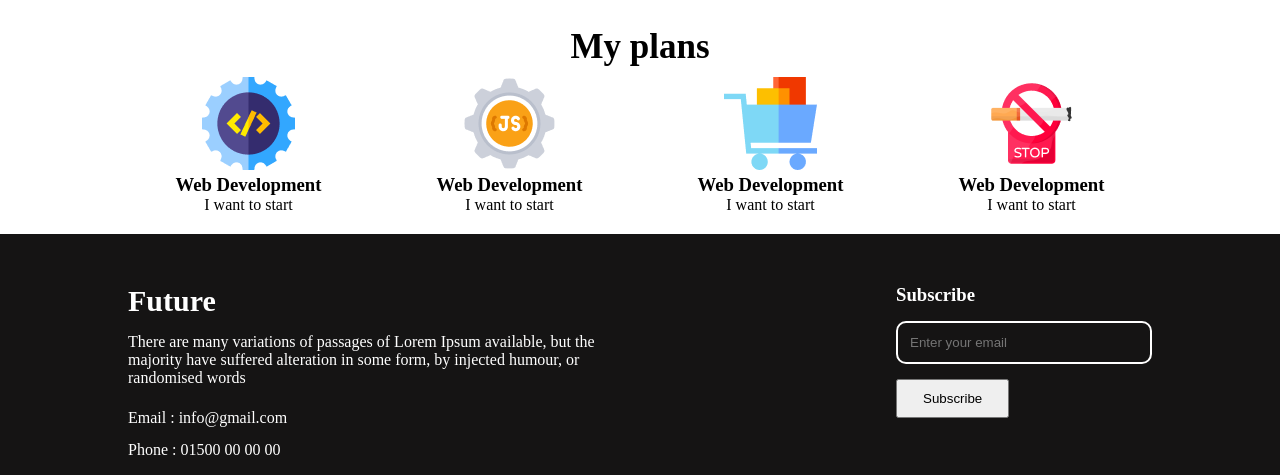
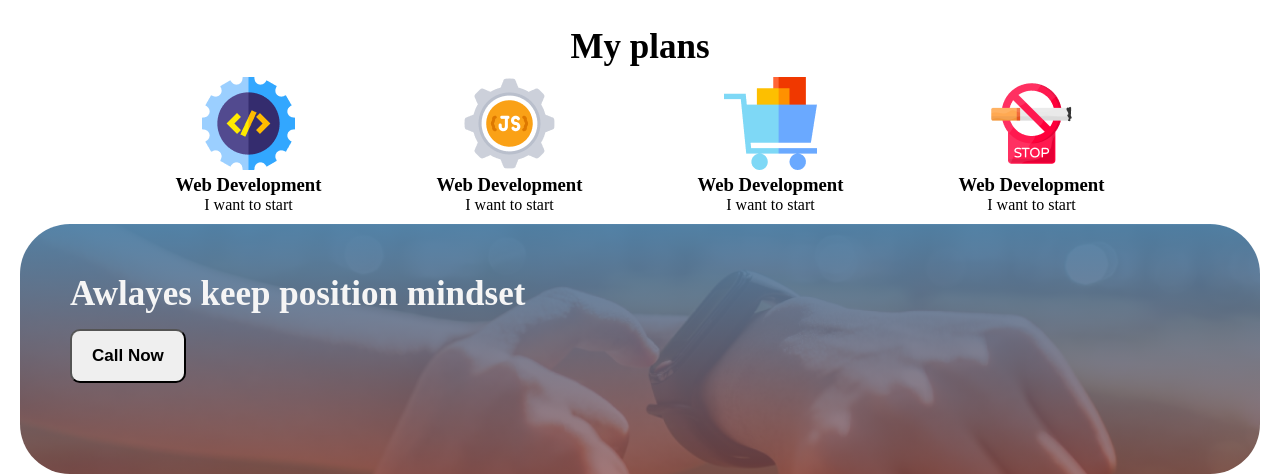
Before and after one commit to Shamimus/professional-website, a plain HTML site: page index.html in a window 1280 px wide. Shown: the part 1378-1853 px from the top of the page. Drawn offline with nearby package versions, Linux system fonts and the light colour scheme.

Commit message:
first commit

```diff
--- a/index.html
+++ b/index.html
@@ -3,7 +3,7 @@
 <head>
     <meta charset="UTF-8">
     <meta name="viewport" content="width=device-width, initial-scale=1.0">
-    <title>Professional website</title>
+    <title>My Professional website</title>
     <link rel="stylesheet" href="style.css">
     <link href='https://unpkg.com/boxicons@2.1.4/css/boxicons.min.css' rel='stylesheet'>
 
@@ -11,7 +11,7 @@
 <body>
     <header>
         <div class="container">
-            <h1>All thinks are possible if you belive</h1>
+            <h1>All Thinks Are Possible If You Belive</h1>
             <p>Lorem ipsum dolor sit amet consectetur adipisicing elit. Ad ipsam harum quo nam, ducimus cupiditate earum a dicta temporibus voluptates!</p>
             <button>Contact Us</button>
         </div>
@@ -66,7 +66,10 @@
 
 
         </section>
-
+        <section class="end">
+            <h2>Awlayes keep position mindset </h2>
+            <button>Call Now</button>
+    </section>
 
     </main>
 
--- a/style.css
+++ b/style.css
@@ -88,8 +88,34 @@ header{
 
    /* end of plans */
 
+.end{
+    background-image: linear-gradient( #5081a7f6,rgba(133, 76, 76, 0.755)), url('image/Rectangle3.png');
+    width: 1240px;
+    margin: auto;
+    background-size: cover;
+    height: 250px;
+    background-repeat: no-repeat;
+    margin: auto;
+    padding: 50px;
+    border-radius: 50px;
+}
+.end h2{
+    color: whitesmoke;
+    font-size: 35px;
+}
+.end button{
+    margin: 15px auto;
+    padding: 15px 20px;
+    font-size: 17px;
+    font-weight: 600;
+    border-radius: 10px;
+}
+.end button:hover{
+    background-color: rgb(91, 122, 59,);
+}
+
    footer{
-    background: #151414;
+    background: black;
     margin-top: 20px;
 }
 
@@ -98,7 +124,7 @@ header{
     margin: auto;
     padding: 50px 0;
     display: flex;
-    gap: 30px;
+    gap: 50px;
     justify-content: space-between;
 }
 .footer-container div h2{
@@ -115,7 +141,8 @@ header{
 }
 .footer-container div ul li{
     color: #fff;
-    line-height: 2;
+    line-height: 1.5;
+    width: 70%;
 }
 
 .footer-icons {
@@ -140,7 +167,7 @@ header{
     padding: 12px;
     width: 100%;
     margin: 15px 0;
-    background: transparent;
+    background: white;
     border: 2px solid #fff;
     border-radius: 10px;
 }
```
